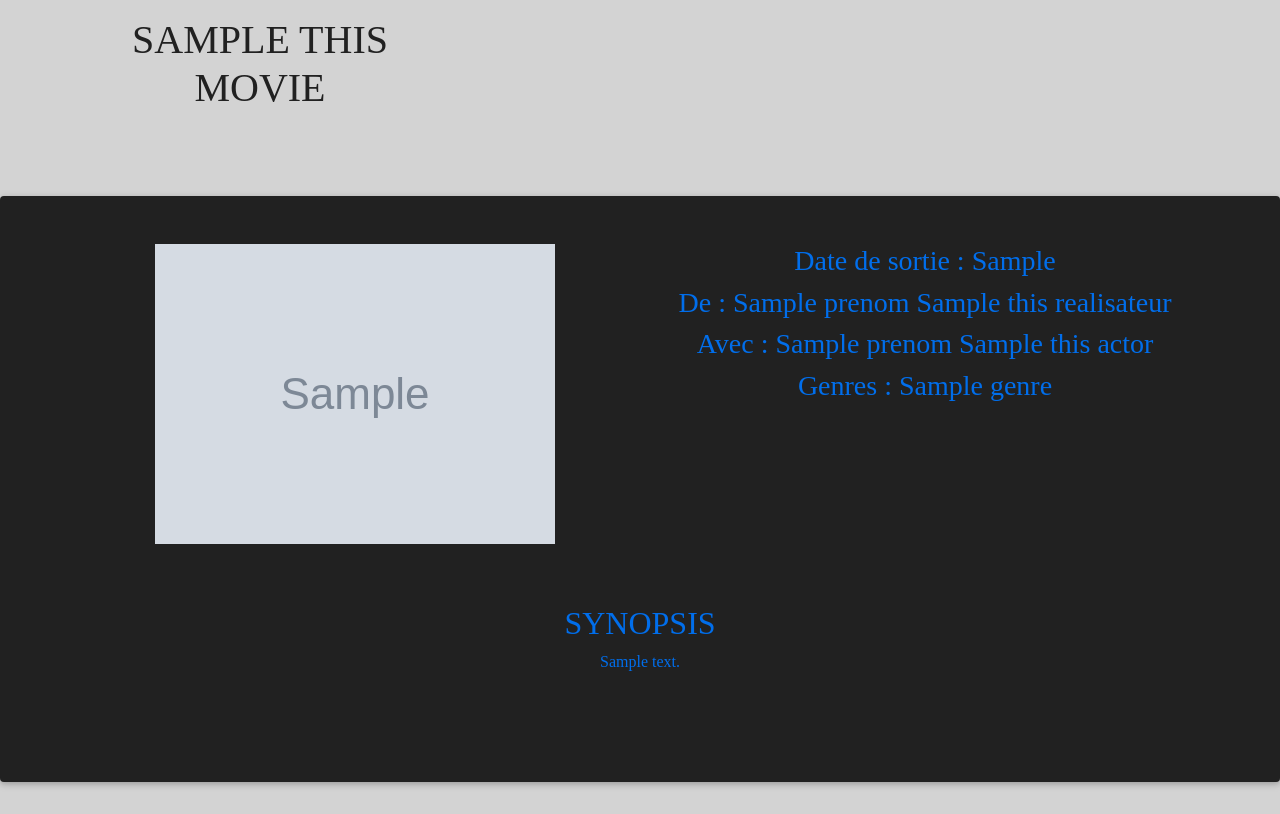
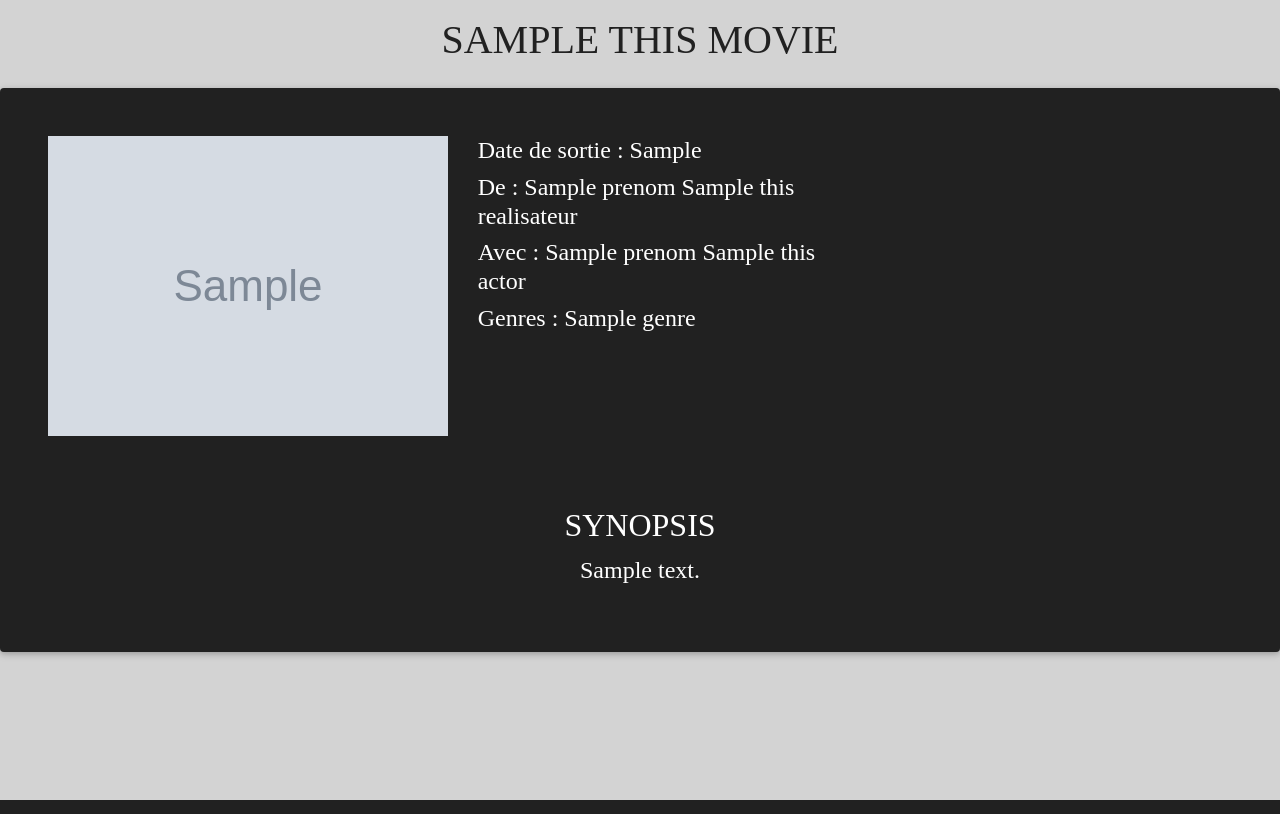
Before and after one commit to kvnbrnrd/Projet_Liste_de_films, a PHP site: the page made by Views/FilmView.php in a window 1280 px wide. Run offline with PHP 8.4, Linux system fonts and the light colour scheme; the template is opened without the code that fills it: most values are stand-ins (such as "Sample title", 1, 10 or a date in 2020); grey boxes marked "Sample" are stand-in pictures; some libraries are stand-ins or nearby versions.

Commit message:
modif du css

```diff
--- a/Views/FilmView.php
+++ b/Views/FilmView.php
@@ -18,7 +18,7 @@
     <div class="container">
       <header class="blog-header py-3">
         <div class="row flex-nowrap justify-content-between align-items-center">
-          <div class="col-4 text-center">
+          <div class="col-12 text-center">
             <a class="blog-header-logo text-dark" href="index.php?page=Film&id_film=<?=$this_movie['id_film']?>">
                 <h1>
                     <?=$this_movie['titre']?>
@@ -29,12 +29,13 @@
       </header>
     </div>
         <div class="jumbotron p-3 p-md-5 text-white rounded bg-dark">
-            <div class="container">
+        <div class="fiche">
+
                 <div class="row">
-                    <div class="col-md-6">
+                    <div class="col-md-4 img_film">
                         <img src="<?=$this_movie['url_img']?>" alt="">
                     </div>
-                    <div class="col-md-6">
+                    <div class="col-md-4 infos_film">
                         <h3>Date de sortie : <?=$this_movie['annee_sortie']?>
                         </h3>
                         <h3>De : <?php foreach ($this_realisateur as $key => $value) {
@@ -52,10 +53,11 @@
                     </div>
                 </div>
             </div>
-            <div class="container">
+            <div class="syno">
         <h2>SYNOPSIS</h2>
             <p><?=$this_movie['description']?></p>
       </div>
+        </div>
         </div>
 
 
--- a/Views/HomeView.php
+++ b/Views/HomeView.php
@@ -36,11 +36,11 @@
     <a class="dropdown-item" href="#">Something else here</a>
   </div>
 </div> -->
-<!--/Dropdown ins--> -->
+<!--/Dropdown ins-->
 
 <!-- FORMULAIRE PAR TITRE -->
 <div class="row">
-          <div class="col-lg-4">
+          <div class="col-lg-3">
     <div class="container first">
         <h1 id="titrecardbytitre">titre</h1>
 <!--Dropdown ins-->
--- a/style.css
+++ b/style.css
@@ -29,11 +29,25 @@
     position: absolute;
 
 }
+.img_film img{
+    display: block;
+    margin:auto;
+    margin-bottom: 10px;
+}
+.fiche{
+    color:rgb(255, 255, 255);
+    text-align: left;
+    margin-bottom: 60px;
 
-.container{
-    color:rgb(1, 110, 235);
+
+}
+.infos_film h3{
+    font-size:20px;
+    margin-left:25px;
+}
+.syno{
     text-align: center;
-    margin-bottom: 60px;
+    font-size: 20px;
 }
 
 .container select{
@@ -52,3 +66,17 @@
 /* *{
     background-color: rgba(0,0,0,0.2)
 } */
+
+
+@media (min-width: 768px){
+    .syno{
+    text-align: center;
+    font-size: 24px;
+    }
+    .infos_film h3{
+    font-size:24px;
+    }
+    .img_film img{
+    margin-right:40px;
+}
+}
```
